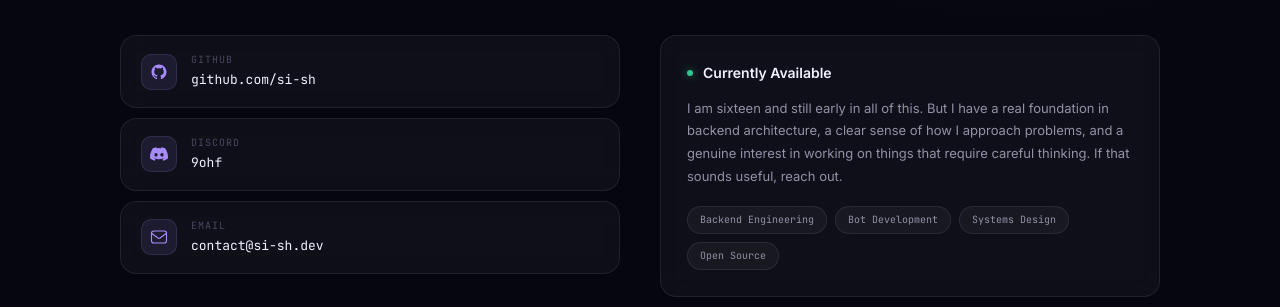
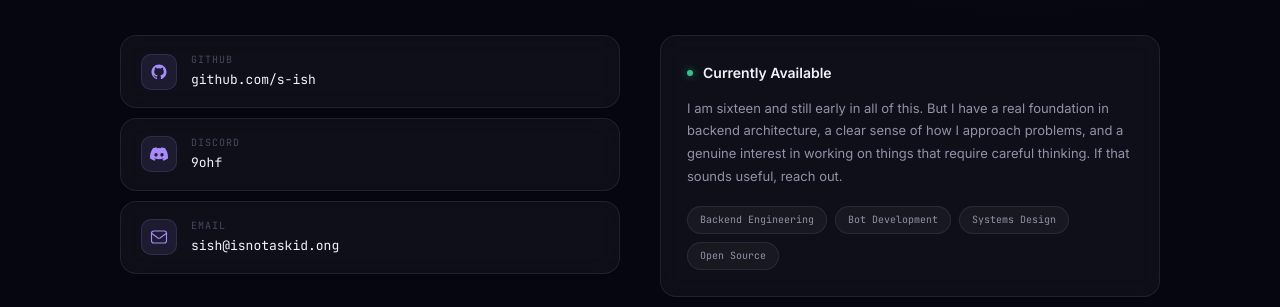
Before and after one commit to s-ish/portfolio, a React (Vite) app: page / in a window 1280 px wide. Both pictures are taken after a click on the button "CONTACT". Shown: the part 256-563 px from the top of the page. Built offline with nearby package versions, Linux system fonts and the light colour scheme.

Commit message:
Update ContactPage.jsx

```diff
--- a/src/pages/ContactPage.jsx
+++ b/src/pages/ContactPage.jsx
@@ -16,7 +16,7 @@ export default function ContactPage() {
                   <path d="M12 2C6.477 2 2 6.477 2 12c0 4.418 2.865 8.166 6.839 9.489.5.092.682-.217.682-.482 0-.237-.009-.868-.013-1.703-2.782.604-3.369-1.342-3.369-1.342-.454-1.154-1.11-1.462-1.11-1.462-.908-.62.069-.608.069-.608 1.003.07 1.531 1.03 1.531 1.03.892 1.529 2.341 1.087 2.91.832.092-.647.35-1.088.636-1.338-2.22-.253-4.555-1.11-4.555-4.943 0-1.091.39-1.984 1.029-2.683-.103-.253-.446-1.27.098-2.647 0 0 .84-.269 2.75 1.025A9.578 9.578 0 0 1 12 6.836a9.59 9.59 0 0 1 2.504.337c1.909-1.294 2.747-1.025 2.747-1.025.546 1.377.202 2.394.1 2.647.64.699 1.028 1.592 1.028 2.683 0 3.842-2.339 4.687-4.566 4.935.359.309.678.919.678 1.852 0 1.336-.012 2.415-.012 2.743 0 .267.18.578.688.48C19.138 20.163 22 16.418 22 12c0-5.523-4.477-10-10-10z" fill="currentColor"/>
                 </svg>
               </div>
-              <div><div className="ci-type">GitHub</div><div className="ci-val">github.com/si-sh</div></div>
+              <div><div className="ci-type">GitHub</div><div className="ci-val">github.com/s-ish</div></div>
             </a>
             <div className="contact-item glass" tabIndex={0}>
               <div className="ci-icon">
@@ -33,7 +33,7 @@ export default function ContactPage() {
                   <path d="M2 7l8.586 6.293a2.5 2.5 0 0 0 2.828 0L22 7" stroke="currentColor" strokeWidth="1.5" strokeLinecap="round"/>
                 </svg>
               </div>
-              <div><div className="ci-type">Email</div><div className="ci-val">contact@si-sh.dev</div></div>
+              <div><div className="ci-type">Email</div><div className="ci-val">sish@isnotaskid.ong</div></div>
             </a>
           </div>
           <div className="avail-card glass reveal rd1">
```
